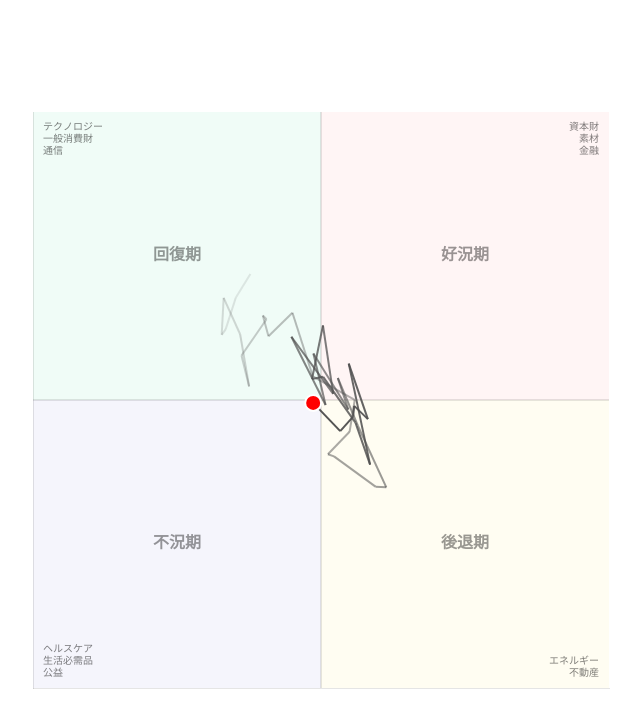
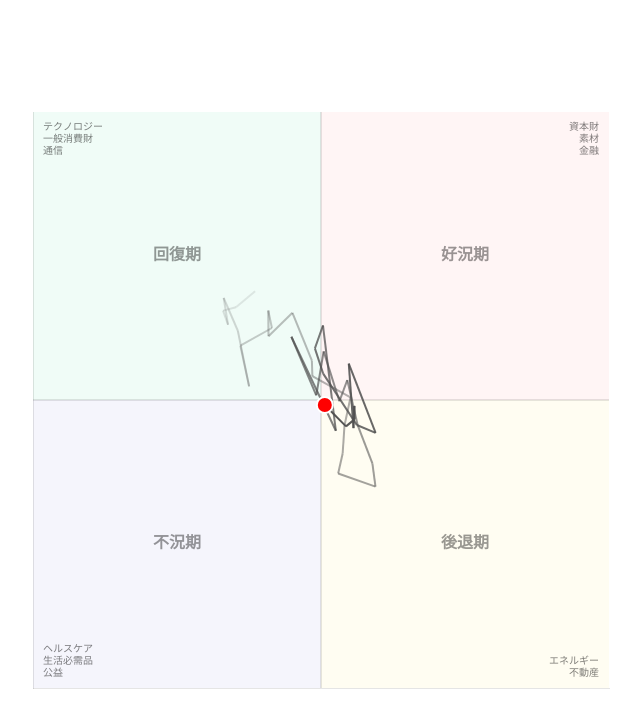
Before and after one commit to skr-works/sector-rotation-chart-USA, a plain HTML site: page index.html in a window 1280 px wide. Shown: the whole page, without its empty margins (319-959 px from the left). Drawn offline with nearby package versions, Linux system fonts and the light colour scheme.

Commit message:
deploy: 8f136d3ea77c0db0fdc551db48536617908fe338

```diff
--- a/index.html
+++ b/index.html
@@ -104,7 +104,7 @@
                     {
                         // 軌跡 (線のみ)
                         label: '軌跡',
-                        data: [{"x": -6.13, "y": 10.93}, {"x": -7.4, "y": 8.88}, {"x": -8.27, "y": 6.15}, {"x": -8.62, "y": 5.65}, {"x": -8.45, "y": 8.87}, {"x": -7.02, "y": 5.71}, {"x": -6.24, "y": 1.18}, {"x": -6.9, "y": 3.86}, {"x": -4.73, "y": 7.01}, {"x": -5.05, "y": 7.33}, {"x": -4.56, "y": 5.54}, {"x": -2.48, "y": 7.57}, {"x": -0.88, "y": 2.58}, {"x": -0.75, "y": 2.07}, {"x": 2.93, "y": 0.01}, {"x": 2.48, "y": -2.76}, {"x": 0.6, "y": -4.71}, {"x": 1.13, "y": -4.89}, {"x": 4.73, "y": -7.52}, {"x": 5.67, "y": -7.58}, {"x": 3.19, "y": -2.21}, {"x": 1.46, "y": 1.91}, {"x": 2.37, "y": -0.83}, {"x": -0.66, "y": 4.03}, {"x": 0.4, "y": -0.43}, {"x": -2.57, "y": 5.49}, {"x": 1.06, "y": 0.53}, {"x": 0.17, "y": 6.47}, {"x": -0.78, "y": 1.82}, {"x": 0.19, "y": 2.01}, {"x": 2.99, "y": -1.97}, {"x": 4.26, "y": -5.61}, {"x": 2.41, "y": 3.16}, {"x": 4.07, "y": -1.66}, {"x": 2.88, "y": -0.51}, {"x": 2.79, "y": -1.45}, {"x": 1.67, "y": -2.7}, {"x": -0.68, "y": -0.25}],
+                        data: [{"x": -5.72, "y": 9.44}, {"x": -7.38, "y": 8.05}, {"x": -8.5, "y": 7.76}, {"x": -8.07, "y": 6.53}, {"x": -8.45, "y": 8.87}, {"x": -7.22, "y": 6.01}, {"x": -6.24, "y": 1.18}, {"x": -7.0, "y": 4.71}, {"x": -4.26, "y": 6.25}, {"x": -4.58, "y": 7.77}, {"x": -4.56, "y": 5.54}, {"x": -2.48, "y": 7.57}, {"x": -0.79, "y": 3.41}, {"x": -0.75, "y": 2.07}, {"x": 2.56, "y": 0.22}, {"x": 2.04, "y": -2.21}, {"x": 1.88, "y": -4.64}, {"x": 1.49, "y": -6.38}, {"x": 4.73, "y": -7.52}, {"x": 4.46, "y": -5.5}, {"x": 3.19, "y": -2.21}, {"x": 2.28, "y": 1.73}, {"x": 1.6, "y": -0.11}, {"x": 0.23, "y": 4.22}, {"x": -0.41, "y": 0.41}, {"x": -2.57, "y": 5.49}, {"x": 1.29, "y": -2.67}, {"x": 0.17, "y": 6.47}, {"x": -0.53, "y": 4.48}, {"x": 0.19, "y": 2.29}, {"x": 3.11, "y": -2.17}, {"x": 4.74, "y": -2.85}, {"x": 2.41, "y": 3.16}, {"x": 2.82, "y": -2.44}, {"x": 2.88, "y": -0.51}, {"x": 2.91, "y": -1.68}, {"x": 2.17, "y": -2.29}, {"x": 0.33, "y": -0.43}],
                         borderWidth: 2,
                         pointRadius: 0, // 点は描画しない
                         showLine: true,
@@ -122,7 +122,7 @@
                     {
                         // 現在地 (点のみ)
                         label: '現在',
-                        data: [{"x": -0.68, "y": -0.25}],
+                        data: [{"x": 0.33, "y": -0.43}],
                         backgroundColor: 'rgba(255, 0, 0, 1)',
                         borderColor: '#fff',
                         borderWidth: 2,
```
